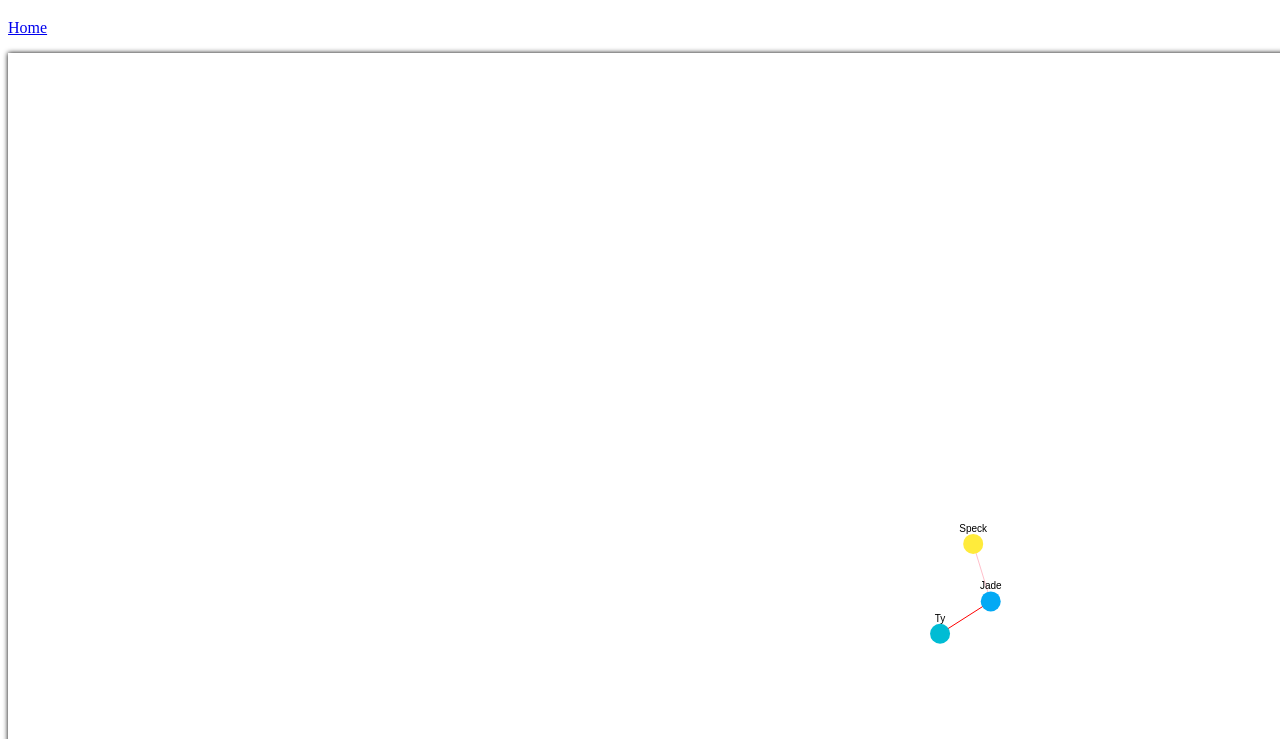
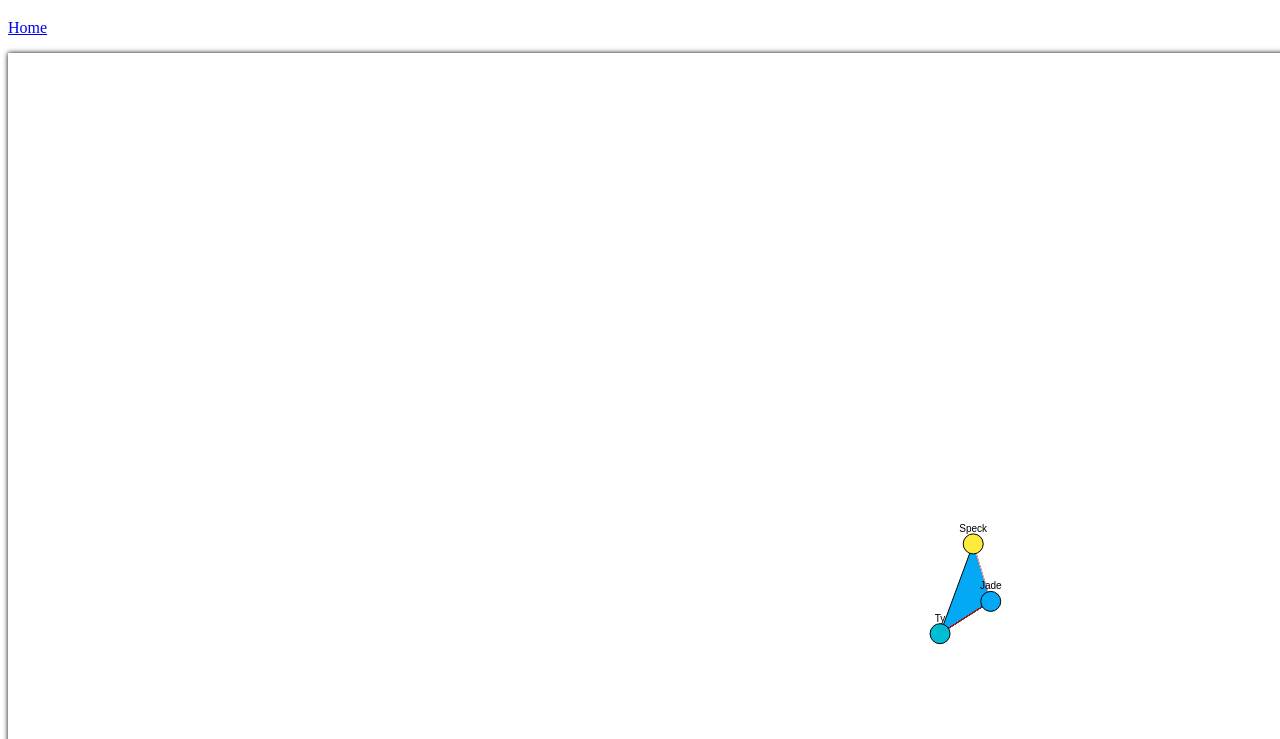
Before and after one commit to jwright159/polycule, a plain HTML site: page index.html in a window 1280 px wide. Shown: the part 61-800 px from the top of the page. Drawn offline with nearby package versions, Linux system fonts and the light colour scheme.

Commit message:
Add basic group support

```diff
--- a/polycule.js
+++ b/polycule.js
@@ -8,6 +8,7 @@ const graphWidth = 1920, graphHeight = 1080, graphScale = 1;
 	let data = await d3.json('polycule.json');
 
 	let node_data = [];
+	let group_data = [];
 	let link_data = [];
 
 	data.nodes.forEach(node => {
@@ -15,6 +16,13 @@ const graphWidth = 1920, graphHeight = 1080, graphScale = 1;
 			id: node.name,
 			name: node.name,
 			color: node.color || '#fff'
+		});
+	});
+
+	data.groups.forEach(group => {
+		group_data.push({
+			members: group.members.map(member_id => node_data.filter(node => node.id === member_id)[0]),
+			color: group.color
 		});
 	});
 
@@ -33,6 +41,12 @@ const graphWidth = 1920, graphHeight = 1080, graphScale = 1;
 		.attr('viewBox', [0, 0, graphWidth * graphScale, graphHeight * graphScale])
 		.attr('width', graphWidth)
 		.attr('height', graphHeight);
+
+	let groups = svg.selectAll('.group')
+		.data(group_data)
+		.join('path')
+		.classed('group', true)
+		.style('fill', group => group.color);
 
 	let links = svg.selectAll('.link')
 		.data(link_data)
@@ -57,23 +71,33 @@ const graphWidth = 1920, graphHeight = 1080, graphScale = 1;
 		.attr('dy', -12)
 		.attr('text-anchor', 'middle');
 
-
 	//---- Simulation
 	let simulation = d3.forceSimulation(node_data)
 		.force('charge', d3.forceManyBody().strength(-50))
 		.force('center', d3.forceCenter(graphWidth * graphScale / 2, graphHeight * graphScale / 2))
 		.force('link', d3.forceLink(link_data).id(node => node.id).distance(20))
 		.on('tick', () => {
+
+			nodes
+				.attr('transform', node => `translate(${node.x}, ${node.y})`)
+				.select('circle')
+					.classed('pinned', node => node.pinned);
+
+			groups
+				.attr('d', group => {
+					let mappedPoints = group.members.map(node => [node.x, node.y]);
+					let points = d3.polygonHull(mappedPoints) || mappedPoints;
+					let path = d3.path();
+					points.forEach((point, i) => i === 0 ? path.moveTo(point[0], point[1]) : path.lineTo(point[0], point[1]));
+					path.closePath();
+					return path;
+				});
+
 			links
 				.attr('x1', link => link.source.x)
 				.attr('y1', link => link.source.y)
 				.attr('x2', link => link.target.x)
 				.attr('y2', link => link.target.y);
-
-			nodes
-				.attr('transform', node => `translate(${node.x}, ${node.y})`)
-				.select('circle')
-					.style('stroke', node => node.pinned ? '#000' : null);
 		});
 
 	nodes
--- a/polycule.json
+++ b/polycule.json
@@ -8,6 +8,7 @@
 	"groups": [
 		{
 			"name": "Draconevixens",
+			"color": "#03a9f4",
 			"members": [
 				"Jade",
 				"Ty",
--- a/style.css
+++ b/style.css
@@ -6,6 +6,15 @@ svg {
 
 .node {
 	cursor: move;
+}
+
+.node circle {
+	stroke: black;
+	stroke-width: 1px;
+}
+
+.node circle.pinned {
+	stroke-width: 2px;
 }
 
 .node text {
@@ -24,3 +33,7 @@ svg {
 .platonic {
 	stroke: pink;
 }
+
+.group {
+	stroke: black;
+}
```
